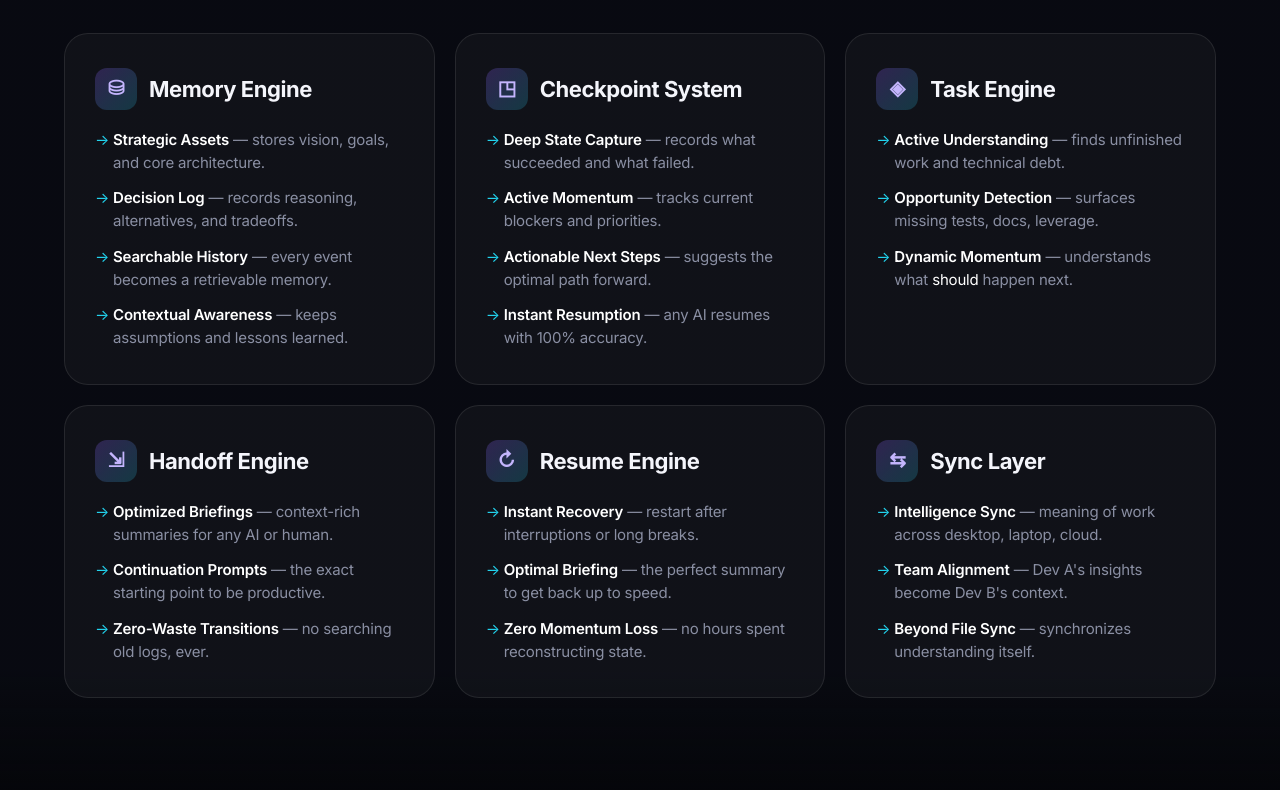
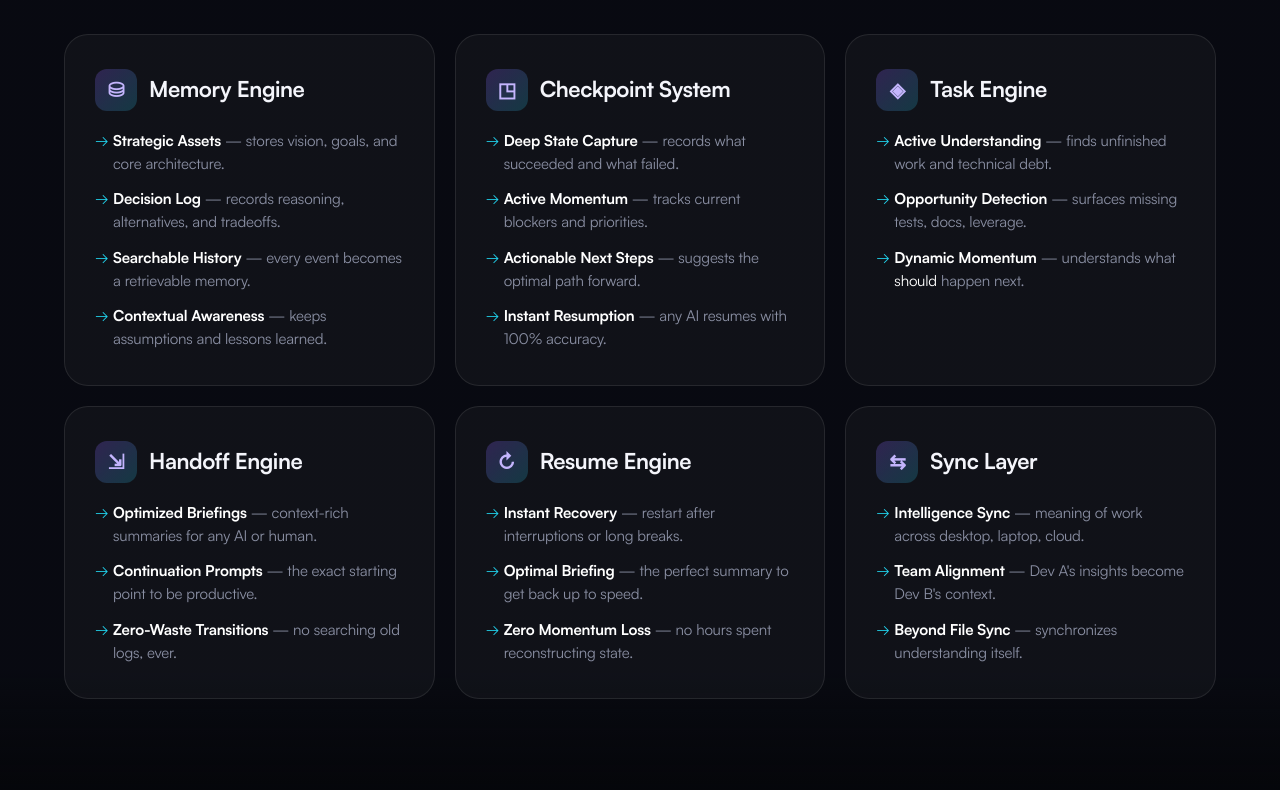
Before and after one commit to Noctilucenty/Continuity, a website: page site/index.html in a window 1280 px wide. Shown: the part 4610-5400 px from the top of the page. Drawn offline with Linux system fonts and the light colour scheme; no server answers; animation ran at ten frames a second.

Commit message:
site: switch type system to self-hosted Satoshi (premium); drop Inter/Google

```diff
--- a/site/css/style.css
+++ b/site/css/style.css
@@ -1,6 +1,13 @@
 /* ============================================================
    Continuity — keynote-style site
    ============================================================ */
+/* Satoshi — self-hosted (Fontshare, ITF Free Font License) */
+@font-face{font-family:'Satoshi';src:url('../fonts/satoshi-300.woff2') format('woff2');font-weight:300;font-style:normal;font-display:swap}
+@font-face{font-family:'Satoshi';src:url('../fonts/satoshi-400.woff2') format('woff2');font-weight:400;font-style:normal;font-display:swap}
+@font-face{font-family:'Satoshi';src:url('../fonts/satoshi-500.woff2') format('woff2');font-weight:500;font-style:normal;font-display:swap}
+@font-face{font-family:'Satoshi';src:url('../fonts/satoshi-700.woff2') format('woff2');font-weight:700;font-style:normal;font-display:swap}
+@font-face{font-family:'Satoshi';src:url('../fonts/satoshi-900.woff2') format('woff2');font-weight:900;font-style:normal;font-display:swap}
+
 :root{
   --bg:#05060a;
   --bg-2:#0a0c14;
@@ -21,7 +28,7 @@
 *{box-sizing:border-box;margin:0;padding:0}
 html{scroll-behavior:smooth}
 body{
-  font-family:'Inter',-apple-system,BlinkMacSystemFont,'Segoe UI',sans-serif;
+  font-family:'Satoshi',-apple-system,BlinkMacSystemFont,'Segoe UI',sans-serif;
   background:var(--bg);
   color:var(--ink);
   line-height:1.55;
@@ -226,7 +233,7 @@ em{font-style:normal;color:#fff}
 .kg .edges line{stroke-dasharray:5 7;animation:dash 22s linear infinite}
 @keyframes dash{to{stroke-dashoffset:-200}}
 .kg .node circle{fill:rgba(139,92,246,.14);stroke:url(#g-main);stroke-width:1.6;transition:.4s}
-.kg .node text{fill:#e9eafc;font-size:11px;font-weight:600;text-anchor:middle;font-family:'Inter',sans-serif}
+.kg .node text{fill:#e9eafc;font-size:11px;font-weight:600;text-anchor:middle;font-family:'Satoshi',sans-serif}
 .kg .node{animation:nodefloat 7s ease-in-out infinite}
 .kg .node:nth-child(2){animation-delay:.4s}.kg .node:nth-child(3){animation-delay:.9s}
 .kg .node:nth-child(4){animation-delay:1.3s}.kg .node:nth-child(5){animation-delay:1.7s}
@@ -276,7 +283,7 @@ em{font-style:normal;color:#fff}
 .term-bar i{width:11px;height:11px;border-radius:50%;background:#3a3d4a}
 .term-bar i:nth-child(1){background:#ff5f57}.term-bar i:nth-child(2){background:#febc2e}.term-bar i:nth-child(3){background:#28c840}
 .term-bar span{margin-left:auto;font-size:12px;color:var(--muted);font-family:'JetBrains Mono',monospace}
-.term-copy{margin-left:14px;font-size:11.5px;font-weight:600;color:var(--muted);font-family:'Inter',sans-serif;
+.term-copy{margin-left:14px;font-size:11.5px;font-weight:600;color:var(--muted);font-family:'Satoshi',sans-serif;
   padding:5px 12px;border-radius:8px;border:1px solid var(--card-bd);background:rgba(255,255,255,.04);cursor:pointer;transition:.25s var(--ease)}
 .term-copy:hover{color:#fff;border-color:rgba(255,255,255,.25)}
 .term-copy.copied{color:#34d399;border-color:rgba(52,211,153,.5)}
--- a/site/index.html
+++ b/site/index.html
@@ -29,9 +29,12 @@
 <meta name="twitter:description" content="The memory and orchestration layer above AI systems. AI is temporary — your projects are not." />
 <meta name="twitter:image" content="https://continuity.leondragon3798.workers.dev/og.png" />
 
+<link rel="preload" href="fonts/satoshi-900.woff2" as="font" type="font/woff2" crossorigin />
+<link rel="preload" href="fonts/satoshi-400.woff2" as="font" type="font/woff2" crossorigin />
+<link rel="preload" href="fonts/satoshi-500.woff2" as="font" type="font/woff2" crossorigin />
 <link rel="preconnect" href="https://fonts.googleapis.com" />
 <link rel="preconnect" href="https://fonts.gstatic.com" crossorigin />
-<link href="https://fonts.googleapis.com/css2?family=Inter:wght@300;400;500;600;700;800;900&family=JetBrains+Mono:wght@400;500&display=swap" rel="stylesheet" />
+<link href="https://fonts.googleapis.com/css2?family=JetBrains+Mono:wght@400;500&display=swap" rel="stylesheet" />
 <link rel="stylesheet" href="css/style.css" />
 </head>
 <body>
```
Also changed, not shown: site/fonts/satoshi-300.woff2 (added), site/fonts/satoshi-400.woff2 (added), site/fonts/satoshi-500.woff2 (added), site/fonts/satoshi-700.woff2 (added), site/fonts/satoshi-900.woff2 (added).
